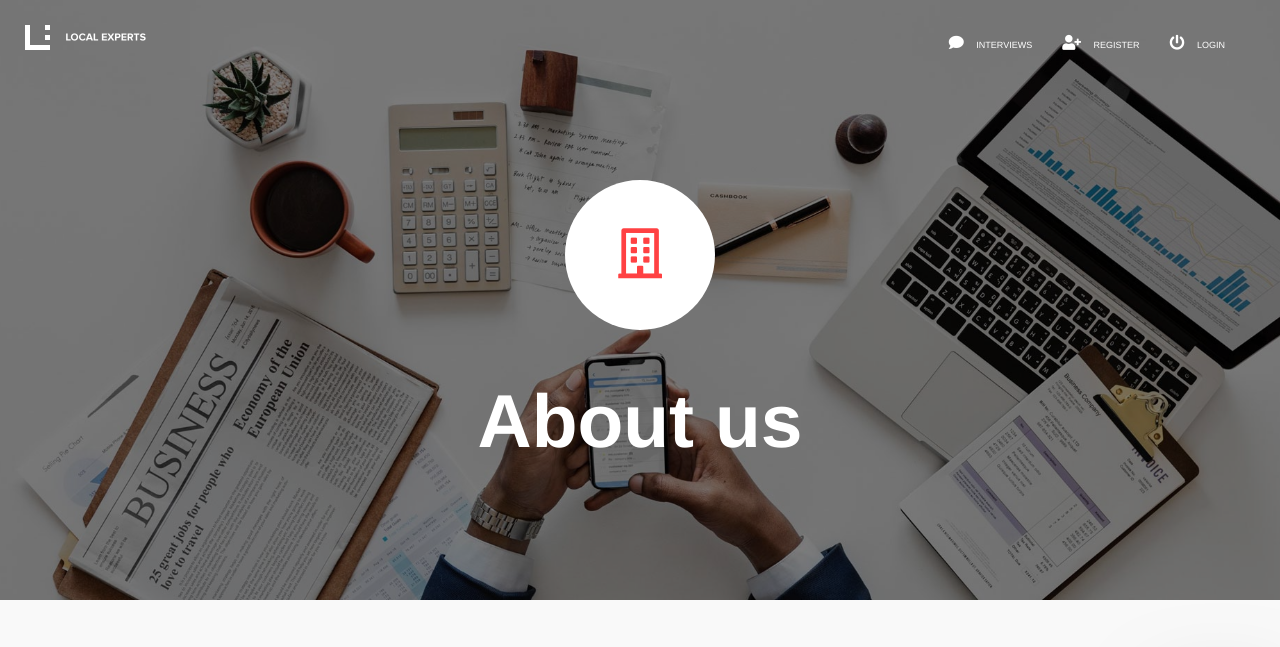
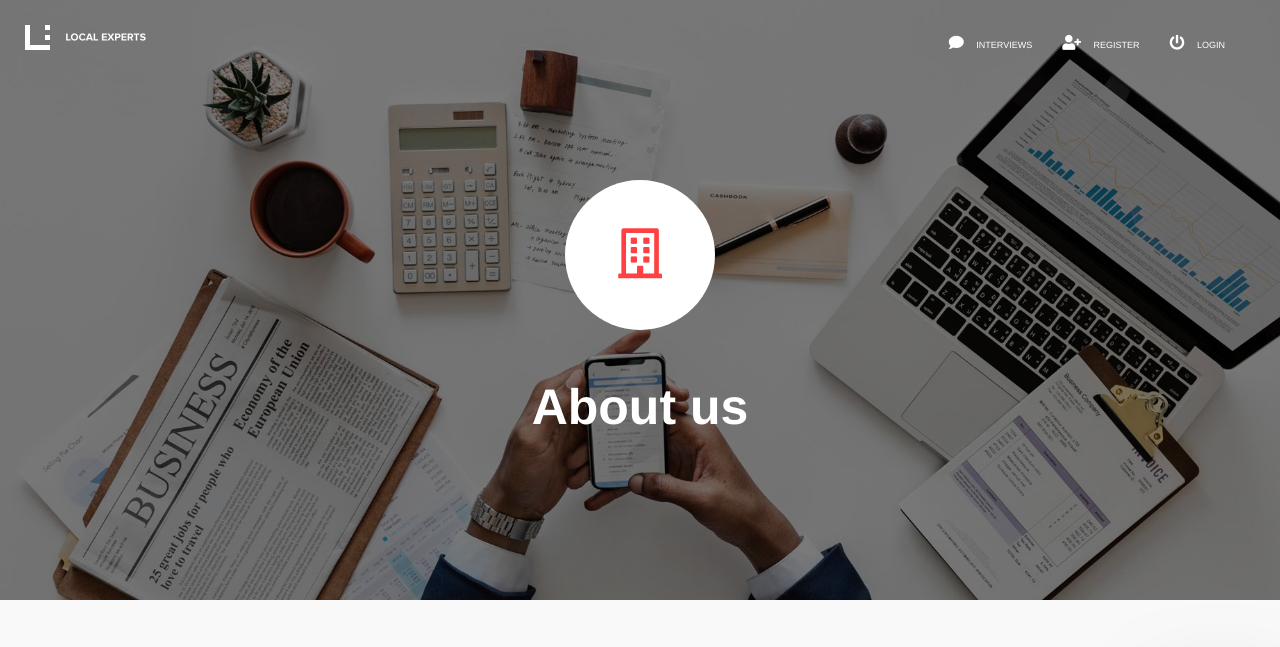
Before and after one commit to lewro/le, a Django app: template webapp/templates/marketing/about.html in a window 1280 px wide. Shown: the top 647 px of the page. Run offline with Django 3.2, Linux system fonts and the light colour scheme; the template is opened without the code that fills it, so the values that code supplies are empty; some libraries are stand-ins or nearby versions.

Commit message:
Translations

```diff
--- a/webapp/static/css/general.css
+++ b/webapp/static/css/general.css
@@ -72,7 +72,7 @@ h4 {
 }
 
 .bg-top h1 {
-  font-size: 75px;
+  font-size: 50px;
   font-weight: bold;
   color: #fff;
 }
```
Also changed, not shown: le/locale/cs/LC_MESSAGES/django.po, le/locale/sk/LC_MESSAGES/django.po, webapp/locale/cs/LC_MESSAGES/django.po, webapp/locale/sk/LC_MESSAGES/django.po, 4 other files.
